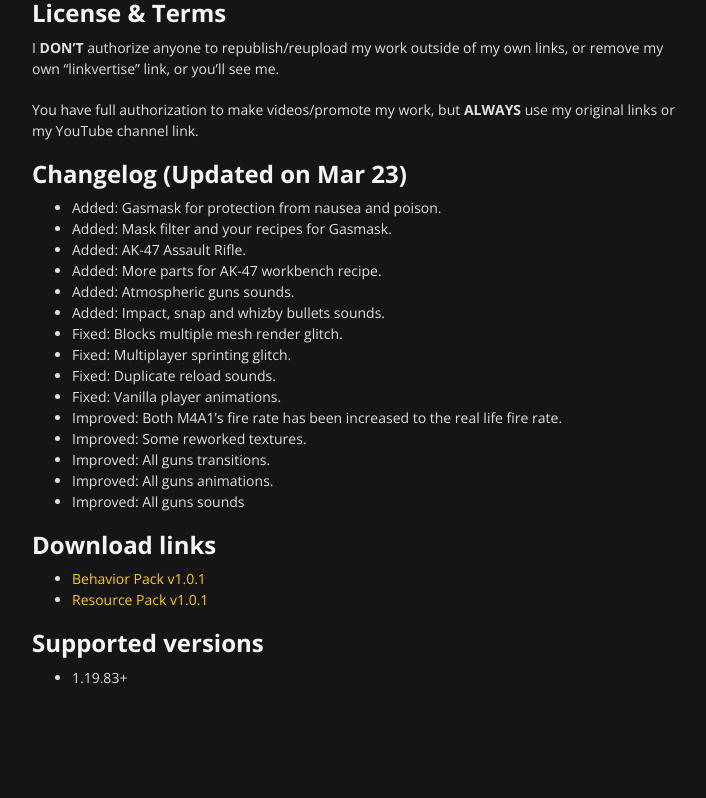
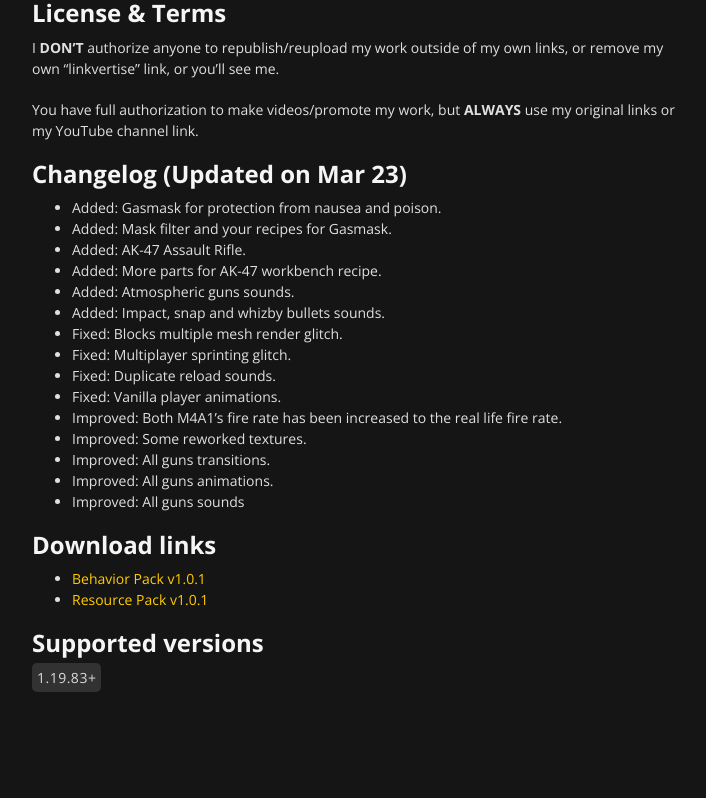
Before and after one commit to gabriel-aplok/gabriel-aplok.github.io, a Jekyll site: the page built from _projects/aplok-guns.md, in a window 1280 px wide. Shown: the part 2378-3176 px from the top of the page, without its empty margins (283-989 px from the left). Built offline with Jekyll 4.4.1, drawn with Linux system fonts in a browser that asks for light colours.

Commit message:
update aplok-guns.md

```diff
--- a/_projects/aplok-guns.md
+++ b/_projects/aplok-guns.md
@@ -70,4 +70,4 @@
 - [Resource Pack v1.0.1](https://link-center.net/173623/aplok-guns-rp)
 
 ## Supported versions
- - 1.19.83+
+<span class="tag"> 1.19.83+ </span>
```
